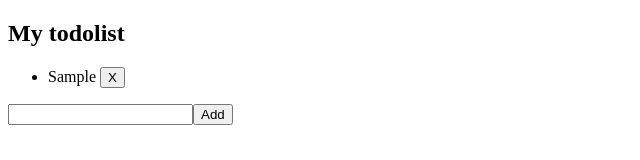
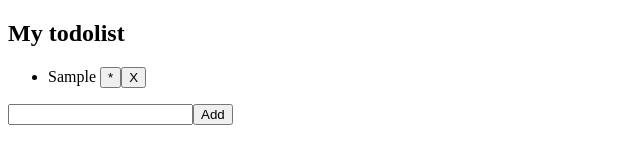
Before and after one commit to nada-zelic-stojanovic/my_todo_app, a Vue app: page / in a window 1280 px wide. Both pictures are taken after typing "Sample" into the empty fields and a click on the button "Add". Shown: the top 160 px of the page, without its empty margins (0-640 px from the left). Built offline with nearby package versions, Linux system fonts and the light colour scheme.

Commit message:
#LVNA-15 add todo prioritize

```diff
--- a/src/components/AddTodo.vue
+++ b/src/components/AddTodo.vue
@@ -22,6 +22,7 @@ export default {
         id: uuid.v4(),
         title: this.title,
         completed: false,
+        important: false
       }
       this.$emit('add-todo', newTodoObj);
       this.title = '';
--- a/src/components/Todo.vue
+++ b/src/components/Todo.vue
@@ -1,6 +1,6 @@
 <template>
-  <div v-bind:class="{ 'completed': todo.completed }">
-    <p v-on:click="markComplete">{{ todo.title }} <button @click="$emit('delete-todo', todo.id)">X</button></p>
+  <div v-bind:class="{ 'completed': todo.completed, 'important': todo.important }">
+    <p><span v-on:click="markComplete">{{ todo.title }}</span> <button v-on:click="markImportant">*</button><button @click="$emit('delete-todo', todo.id)">X</button></p>
 
   </div>
 </template>
@@ -13,6 +13,9 @@ export default {
   methods: {
     markComplete() {
       this.todo.completed = !this.todo.completed
+    },
+    markImportant() {
+        this.todo.important = !this.todo.important
     }
   }
 }
@@ -21,4 +24,7 @@ export default {
   .completed {
     text-decoration: line-through;
   }
+  .important {
+      font-weight: bold;
+  }
 </style>
```
